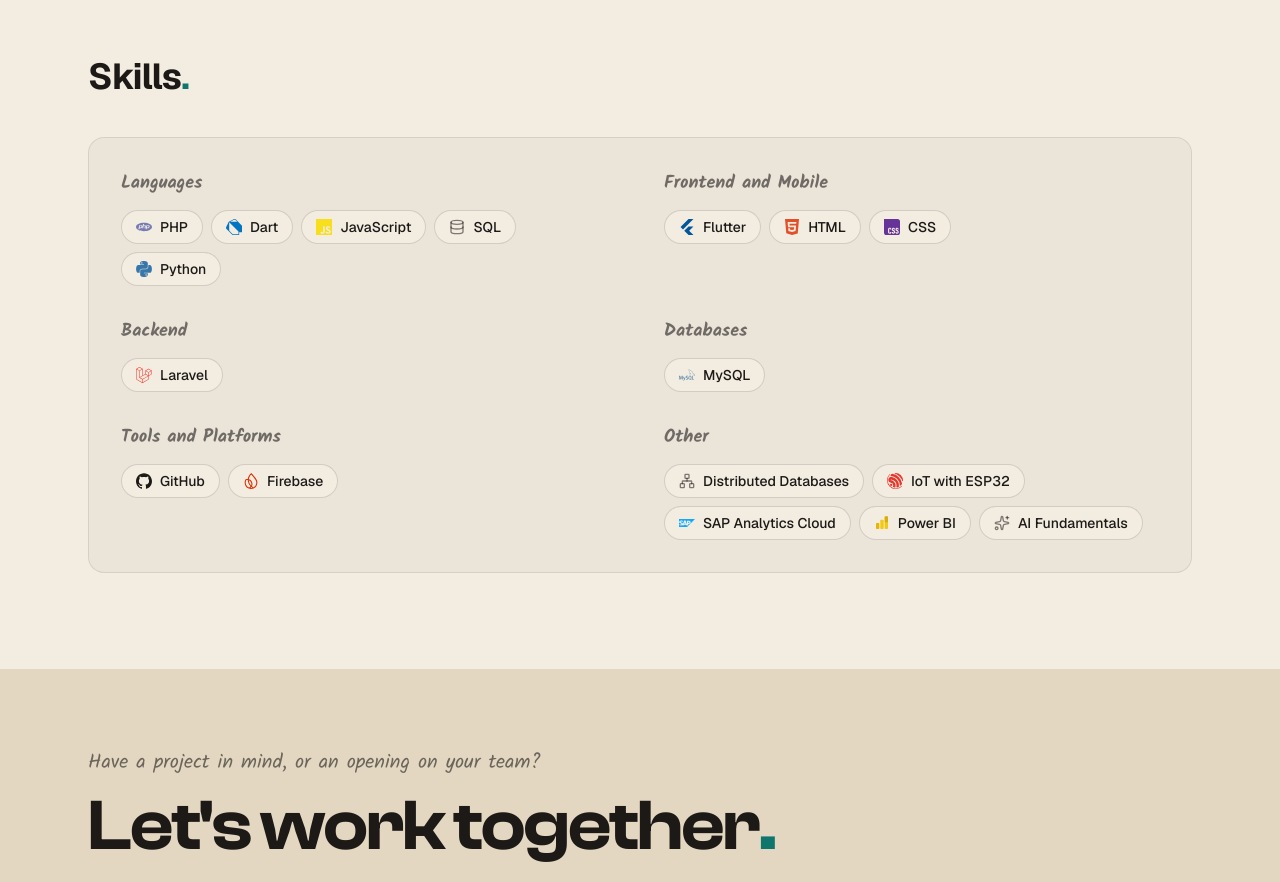
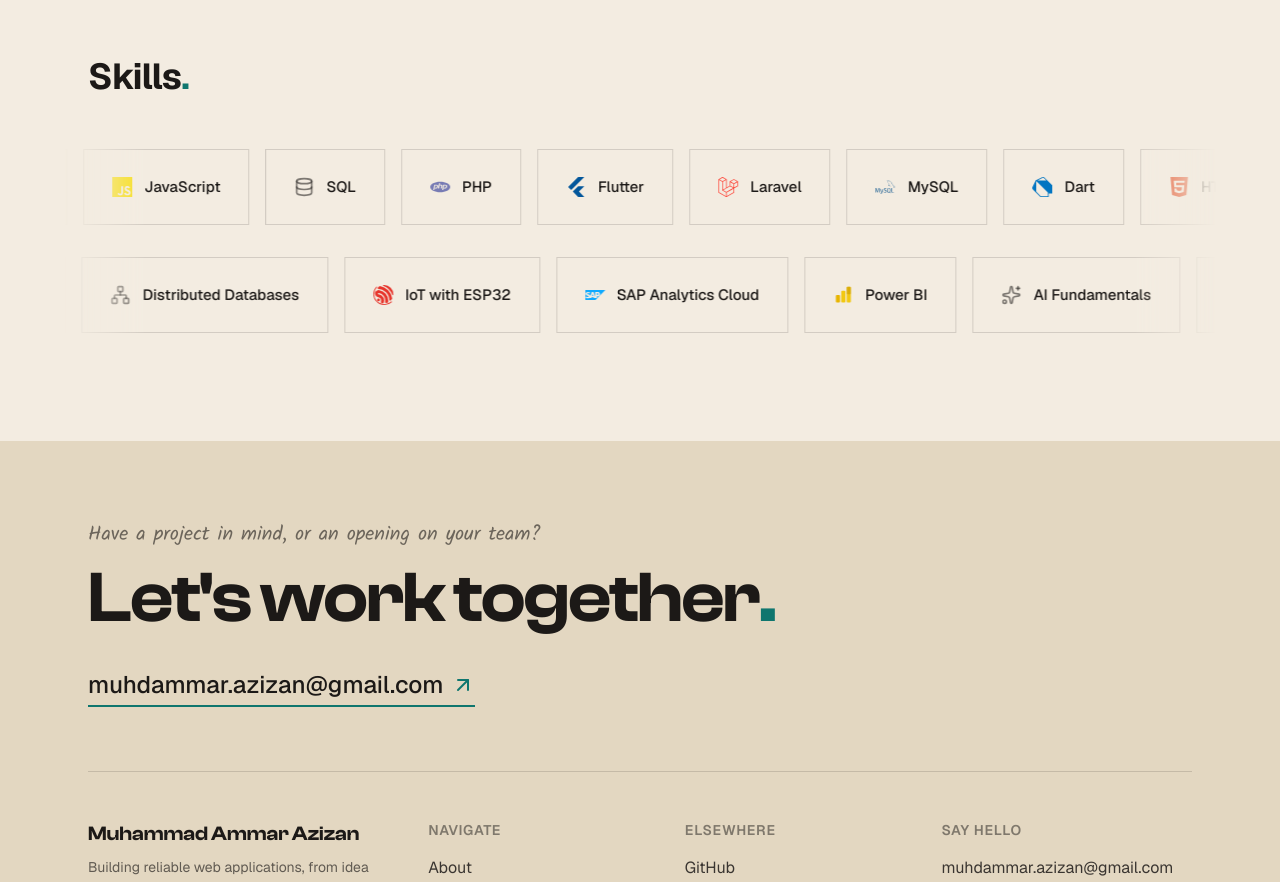
Before and after one commit to muhdammar-azizan/muhdammar-azizan-portfolio, a Next.js app: page / in a window 1280 px wide. Shown: the part 7620-8502 px from the top of the page. Built offline with nearby package versions, Linux system fonts and the light colour scheme.

Commit message:
Redesign Skills as two opposite sliding rows of tiles with a lifted coloured-side hover

```diff
--- a/src/app/globals.css
+++ b/src/app/globals.css
@@ -166,6 +166,76 @@ html.theme-switching *::after {
     --top: 56px;
   }
 }
+
+/* ---------- Skills (two sliding rows of tiles) ---------- */
+
+@keyframes marquee-right {
+  from { transform: translate3d(-50%, 0, 0); }
+  to { transform: translate3d(0, 0, 0); }
+}
+
+@keyframes marquee-left {
+  from { transform: translate3d(0, 0, 0); }
+  to { transform: translate3d(-50%, 0, 0); }
+}
+
+.skill-rows {
+  /* The tiles fade out at both edges. */
+  mask-image: linear-gradient(90deg, transparent, #000 7%, #000 93%, transparent);
+  -webkit-mask-image: linear-gradient(90deg, transparent, #000 7%, #000 93%, transparent);
+}
+
+.marquee-track {
+  display: flex;
+  width: max-content;
+  animation-duration: 55s;
+  animation-timing-function: linear;
+  animation-iteration-count: infinite;
+  animation-play-state: paused;
+  will-change: transform;
+}
+
+.marquee[data-direction="right"] .marquee-track { animation-name: marquee-right; }
+.marquee[data-direction="left"] .marquee-track { animation-name: marquee-left; animation-duration: 48s; }
+.marquee[data-live="true"] .marquee-track { animation-play-state: running; }
+.marquee:hover .marquee-track { animation-play-state: paused; }
+
+@media (prefers-reduced-motion: reduce) {
+  .marquee { overflow-x: auto; }
+  .marquee-track { animation: none; }
+}
+
+/* A tile lifts up and to the left; the coloured block behind it shows as its right and bottom sides. */
+.skill-tile { --lift: 8px; }
+
+.skill-tile-face {
+  position: relative;
+  z-index: 1;
+  transition: transform 0.2s ease-out, border-color 0.2s ease-out;
+}
+
+.skill-tile-side {
+  position: absolute;
+  inset: calc(var(--lift) * -1) 0 0 calc(var(--lift) * -1);
+  background: var(--tile);
+  opacity: 0;
+  transition: opacity 0.2s ease-out;
+  clip-path: polygon(
+    calc(100% - var(--lift)) 0,
+    100% var(--lift),
+    100% 100%,
+    var(--lift) 100%,
+    0 calc(100% - var(--lift)),
+    calc(100% - var(--lift)) calc(100% - var(--lift))
+  );
+}
+
+.skill-tile:hover .skill-tile-face {
+  transform: translate(calc(var(--lift) * -1), calc(var(--lift) * -1));
+  border-color: var(--tile);
+}
+
+.skill-tile:hover .skill-tile-side { opacity: 1; }
 
 /* The footer uses the inverted theme colours, so the accent needs the opposite shade to stay readable. */
 .footer-invert {
--- a/src/components/Skills.tsx
+++ b/src/components/Skills.tsx
@@ -1,4 +1,8 @@
-import { Braces, Database, Network, Plug, Sparkles, type LucideIcon } from "lucide-react";
+"use client";
+
+import { useRef } from "react";
+import { useInView } from "framer-motion";
+import { Database, Network, Sparkles, type LucideIcon } from "lucide-react";
 import Section from "./Section";
 import Reveal from "./Reveal";
 import { skills } from "@/lib/site";
@@ -7,8 +11,6 @@ import { techIcon } from "@/lib/tech";
 // Skills that have no brand logo get a small plain icon instead, so every chip looks the same.
 const FALLBACK_ICONS: Record<string, LucideIcon> = {
   sql: Database,
-  restapidesign: Braces,
-  apiintegration: Plug,
   distributeddatabases: Network,
   aifundamentals: Sparkles,
 };
@@ -24,7 +26,7 @@ const isNearBlack = (hex: string) => {
 // Power BI is not in the logo library, so its three yellow bars are drawn here.
 function PowerBiIcon() {
   return (
-    <svg viewBox="0 0 24 24" aria-hidden="true" className="h-4 w-4 shrink-0">
+    <svg viewBox="0 0 24 24" aria-hidden="true" className="h-5 w-5 shrink-0">
       <rect x="3" y="12" width="5" height="9" rx="1.2" fill="#E8B500" />
       <rect x="9.5" y="7" width="5" height="14" rx="1.2" fill="#F2C811" />
       <rect x="16" y="2" width="5" height="19" rx="1.2" fill="#F2C811" />
@@ -38,41 +40,68 @@ function SkillIcon({ name }: { name: string }) {
   const brand = techIcon(name);
   if (brand) {
     return (
-      <svg viewBox="0 0 24 24" aria-hidden="true" className="h-4 w-4 shrink-0" fill={isNearBlack(brand.hex) ? "currentColor" : `#${brand.hex}`}>
+      <svg viewBox="0 0 24 24" aria-hidden="true" className="h-5 w-5 shrink-0" fill={isNearBlack(brand.hex) ? "currentColor" : `#${brand.hex}`}>
         <path d={brand.path} />
       </svg>
     );
   }
   const Icon = FALLBACK_ICONS[keyFor(name)];
-  if (Icon) return <Icon aria-hidden="true" className="h-4 w-4 shrink-0 text-foreground/55" />;
+  if (Icon) return <Icon aria-hidden="true" className="h-5 w-5 shrink-0 text-foreground/55" />;
   return <span aria-hidden="true" className="h-1.5 w-1.5 shrink-0 rounded-full bg-foreground/40" />;
 }
 
+// Hover colours, used one after another so neighbouring tiles differ.
+const TILE_COLORS = ["#c8f23a", "#8f4cf0", "#b9a7ec"];
+
+// Each row shows its tiles twice in a row (and the track holds two such sets), so the loop never shows a gap.
+function Tile({ name, index }: { name: string; index: number }) {
+  return (
+    <li className="skill-tile group relative shrink-0" style={{ "--tile": TILE_COLORS[index % TILE_COLORS.length] } as React.CSSProperties}>
+      {/* The coloured side of the tile: it shows below and to the right when the tile lifts */}
+      <span aria-hidden="true" className="skill-tile-side" />
+      <span className="skill-tile-face flex h-[76px] items-center justify-center gap-3 border border-foreground/15 bg-background px-7 text-[15px] font-medium whitespace-nowrap text-foreground">
+        <SkillIcon name={name} />
+        {name}
+      </span>
+    </li>
+  );
+}
+
+function Row({ items, direction, live }: { items: string[]; direction: "right" | "left"; live: boolean }) {
+  const repeated = [...items, ...items];
+  return (
+    <div className="marquee overflow-x-clip py-3" data-live={live} data-direction={direction}>
+      <div className="marquee-track">
+        {[0, 1].map((copy) => (
+          <ul key={copy} aria-hidden={copy === 1} className="flex shrink-0 gap-4 pr-4">
+            {repeated.map((name, index) => (
+              <Tile key={`${name}-${index}`} name={name} index={index} />
+            ))}
+          </ul>
+        ))}
+      </div>
+    </div>
+  );
+}
+
 /**
- * Skills in one small panel: six short groups, each skill a chip with its logo.
- * Everything is visible at once; nothing is hidden behind a click.
+ * Skills as two rows of tiles that slide in opposite directions: the top row moves left to right,
+ * the bottom row right to left. Hovering a tile pauses its row and lifts the tile.
  */
 export default function Skills() {
+  const ref = useRef<HTMLDivElement>(null);
+  // The rows only move while they are on screen, so they cost nothing the rest of the time.
+  const live = useInView(ref, { margin: "100px 0px 100px 0px" });
+  const middle = Math.ceil(skills.length / 2);
+
   return (
     <Section id="skills" title="Skills">
-      <div className="grid gap-x-12 gap-y-6 rounded-2xl border border-foreground/10 bg-foreground/[0.03] p-5 sm:gap-y-8 sm:p-8 md:grid-cols-2">
-        {skills.map((group, index) => (
-          <Reveal key={group.group} delay={index * 0.07}>
-            <h3 className="mb-3 font-hand text-lg font-bold text-foreground/60">{group.group}</h3>
-            <ul className="flex flex-wrap gap-2">
-              {group.items.map((item) => (
-                <li
-                  key={item}
-                  className="inline-flex items-center gap-2 rounded-full border border-foreground/15 bg-background px-3.5 py-1.5 text-sm font-medium text-foreground transition duration-200 hover:-translate-y-0.5 hover:border-foreground/35 hover:shadow-md"
-                >
-                  <SkillIcon name={item} />
-                  {item}
-                </li>
-              ))}
-            </ul>
-          </Reveal>
-        ))}
-      </div>
+      <Reveal>
+        <div ref={ref} className="skill-rows -mx-6 flex flex-col gap-2">
+          <Row items={skills.slice(0, middle)} direction="right" live={live} />
+          <Row items={skills.slice(middle)} direction="left" live={live} />
+        </div>
+      </Reveal>
     </Section>
   );
 }
--- a/src/lib/site.ts
+++ b/src/lib/site.ts
@@ -422,13 +422,24 @@ export const achievements: Achievement[] = [
 
 // ---------- Skills ----------
 
-// Kept short on purpose: six groups, shown together in one small panel.
+// One flat list, shown as two rows of tiles that slide in opposite directions.
 // A skill gets a coloured logo when src/lib/tech.ts knows it, or a small icon from the Skills component otherwise.
 export const skills = [
-  { group: "Languages", items: ["PHP", "Dart", "JavaScript", "SQL", "Python"] },
-  { group: "Frontend and Mobile", items: ["Flutter", "HTML", "CSS"] },
-  { group: "Backend", items: ["Laravel"] },
-  { group: "Databases", items: ["MySQL"] },
-  { group: "Tools and Platforms", items: ["GitHub", "Firebase"] },
-  { group: "Other", items: ["Distributed Databases", "IoT with ESP32", "SAP Analytics Cloud", "Power BI", "AI Fundamentals"] },
+  "PHP",
+  "Flutter",
+  "Laravel",
+  "MySQL",
+  "Dart",
+  "HTML",
+  "CSS",
+  "JavaScript",
+  "SQL",
+  "Python",
+  "Firebase",
+  "GitHub",
+  "Distributed Databases",
+  "IoT with ESP32",
+  "SAP Analytics Cloud",
+  "Power BI",
+  "AI Fundamentals",
 ];
```
